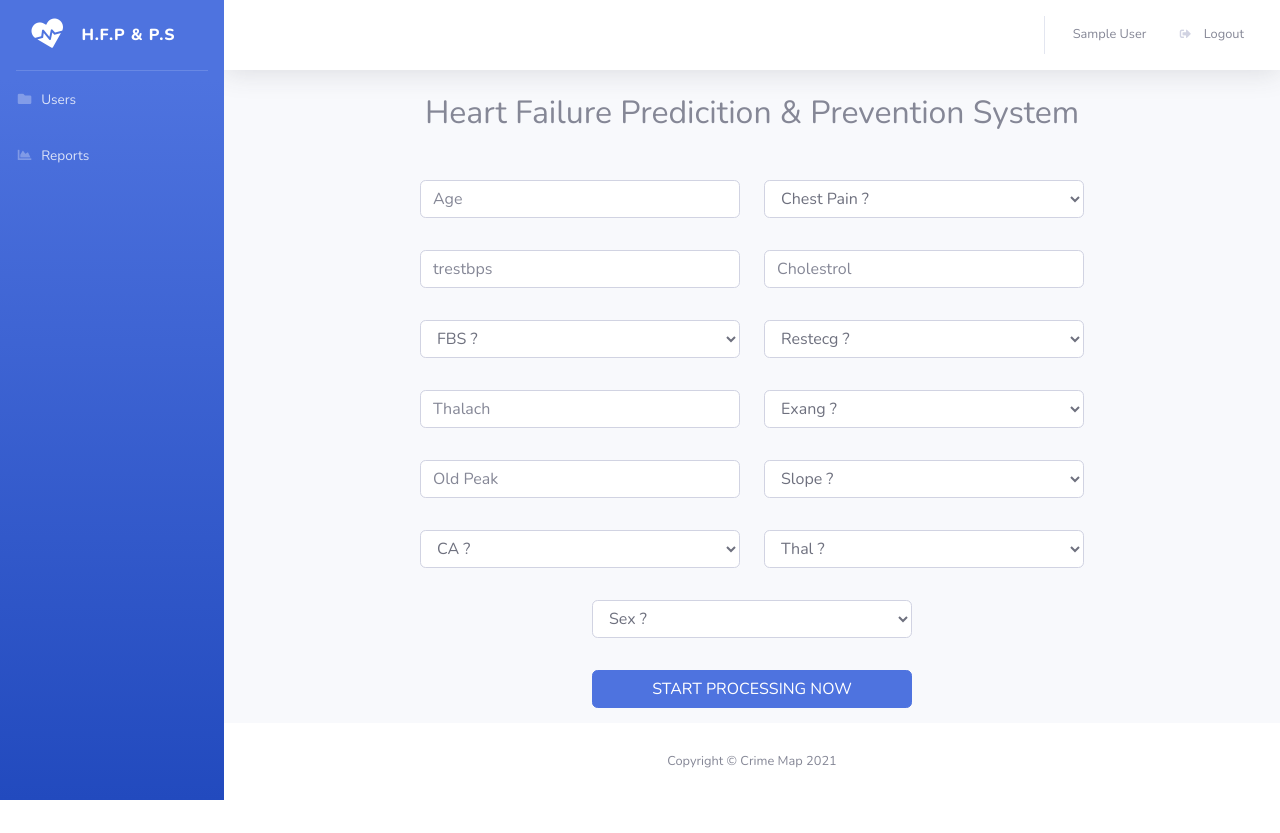
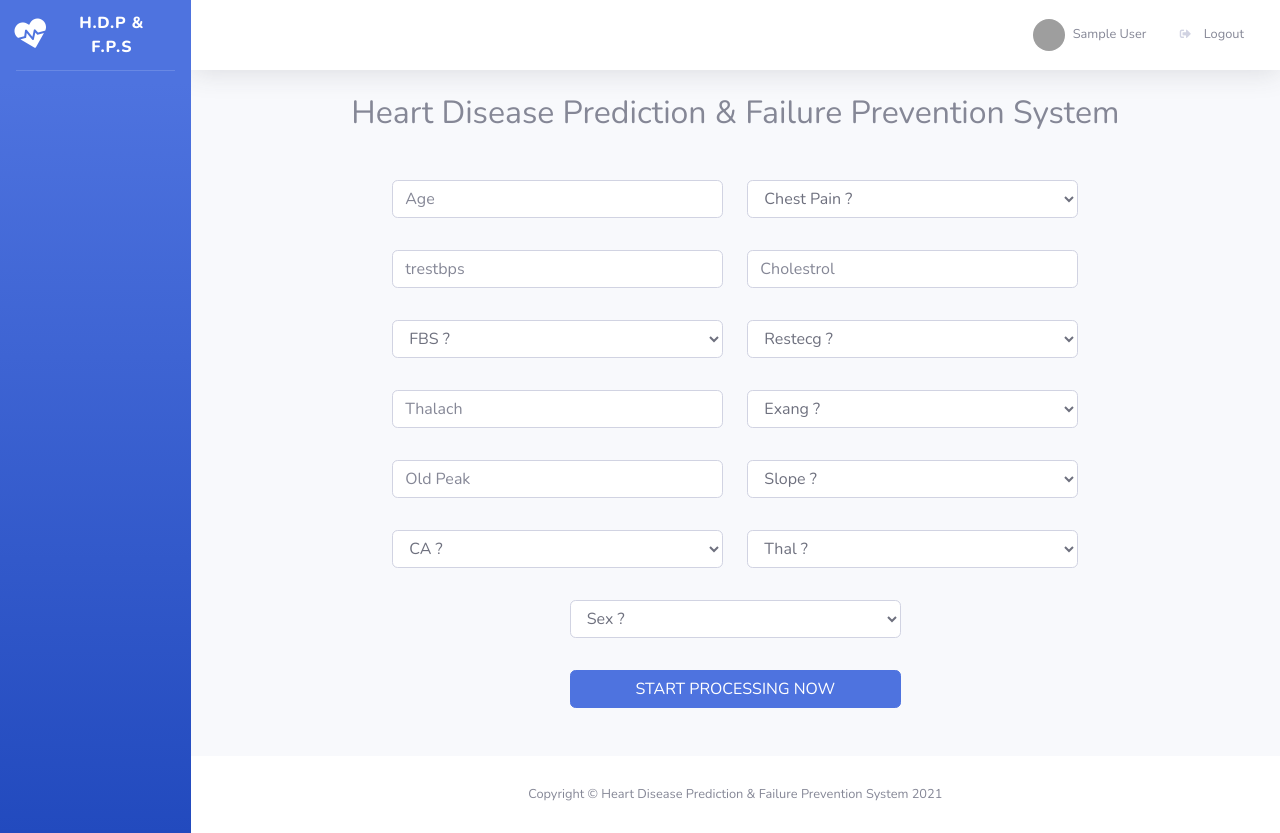
Before and after one commit to thinkDigitalZw/HIT-400, a Flask app: page /predict in a window 1280 px wide. Before the commit the page ends 800 px from the top, so only its background shows below. Run offline with Flask 2, Linux system fonts and the light colour scheme; the visitor is signed in with stand-in values (Sample User, id 1); parts of the project's set-up code (start-up, migrations or seed data) failed here and were passed over; some libraries are stand-ins or nearby versions; grey boxes are pictures that could not be loaded.

Commit message:
Added all files and concluded the project

```diff
--- a/app.py
+++ b/app.py
@@ -9,19 +9,13 @@
 import pandas as pd
 from joblib import load
 
-
-with open(f'models/randomForest.joblib', 'rb') as f:
-    randomForest = load(f)
-
-
-
-app = Flask("Heart Failure Prediction & Prevention System")
-app.secret_key = "Heart Failure Prediction & Prevention System"
+app = Flask("Heart Disease Prediction & Failure Prevention System")
+app.secret_key = "Heart Disease Prediction & Failure Prevention System"
 
 os.environ["OAUTHLIB_INSECURE_TRANSPORT"] = "1"
 
 GOOGLE_CLIENT_ID = "927998997363-s7p33c44tajcdh8s0sfredhnaudrso8s.apps.googleusercontent.com"
-client_secrets_file = os.path.join(pathlib.Path(__file__).parent, "client_secret.json")
+client_secrets_file = os.path.join(pathlib.Path(__file__).parent, "credentials.json")
 
 flow = Flow.from_client_secrets_file(
     client_secrets_file=client_secrets_file,
@@ -29,23 +23,20 @@
     redirect_uri="http://127.0.0.1:5000/callback"
 )
 
-
 def login_is_required(function):
     def wrapper(*args, **kwargs):
         if "google_id" not in session:
-            return abort(401)  # Authorization required
+            return render_template('index.html')  # Authorization required
         else:
             return function()
 
     return wrapper
-
 
 @app.route("/login")
 def login():
     authorization_url, state = flow.authorization_url()
     session["state"] = state
     return redirect(authorization_url)
-
 
 @app.route("/callback")
 def callback():
@@ -65,10 +56,12 @@
         audience=GOOGLE_CLIENT_ID
     )
 
+    print(id_info, "id_info")
+
     session["google_id"] = id_info.get("sub")
     session["name"] = id_info.get("name")
+    session["picture"] = id_info.get("picture")
     return redirect("/predict")
-
 
 @app.route("/logout")
 def logout():
@@ -80,12 +73,10 @@
 def index():
     return render_template('index.html')
 
-
 @app.route("/protected_area")
 @login_is_required
 def protected_area():
     return f"Hello {session['name']}! <br/> <a href='/logout'><button>Logout</button></a>"
-
 
 #Define functions for translating variables to human understandale language
 def translate_predictions(variable):
@@ -145,6 +136,10 @@
         ca = request.form['ca']
         thal = request.form['thal']
 
+        #load the trained model instance
+        with open(f'models/randomForest.joblib', 'rb') as f:
+            randomForest = load(f)
+
         input_variables = pd.DataFrame([[age, sex, cp, trestbps, chol, fbs, restecg, thalach, exang, oldpeak, slope, ca, thal]],
                                        columns=['age', 'sex', 'cp', 'trestbps', 'chol', 'fbs', 'restecg',
                                                 'thalach', 'exang', 'oldpeak', 'slope', 'ca', 'thal'],
--- a/templates/home.html
+++ b/templates/home.html
@@ -10,7 +10,7 @@
     <meta name="description" content="" />
     <meta name="author" content="" />
 
-    <title>Heart Failure Prediction & Prevention System | Home</title>
+    <title>Heart Disease Prediction & Failure Prevention System</title>
 
     <!-- Custom fonts for this template-->
     <link
@@ -38,32 +38,16 @@
         <!-- Sidebar - Brand -->
         <a
           class="sidebar-brand d-flex align-items-center justify-content-center"
-          href="index.html"
+          href="/predict"
         >
           <div class="sidebar-brand-icon rotate-n-15">
             <i class="fas fa-heartbeat"></i>
           </div>
-          <div class="sidebar-brand-text mx-3">H.F.P & P.S</div>
+          <div class="sidebar-brand-text mx-3">H.D.P & F.P.S</div>
         </a>
 
         <!-- Divider -->
         <hr class="sidebar-divider my-0" />
-
-        <!-- Nav Item - Pages Collapse Menu -->
-        <li class="nav-item">
-          <a class="nav-link collapsed" href="home.html">
-            <i class="fas fa-fw fa-folder"></i>
-            <span>Users</span>
-          </a>
-        </li>
-
-        <!-- Nav Item - Charts -->
-        <li class="nav-item">
-          <a class="nav-link" href="home.html">
-            <i class="fas fa-fw fa-chart-area"></i>
-            <span>Reports</span>
-          </a>
-        </li>
       </ul>
       <!-- End of Sidebar -->
 
@@ -92,8 +76,6 @@
 
             <!-- Topbar Navbar -->
             <ul class="navbar-nav ml-auto">
-              <div class="topbar-divider d-none d-sm-block"></div>
-
               <!-- Nav Item - User Information -->
               <li class="nav-item dropdown no-arrow">
                 <a
@@ -105,7 +87,9 @@
                   aria-haspopup="true"
                   aria-expanded="false"
                 >
-                  <span class="mr-2 d-none d-lg-inline text-gray-600 small"
+                  <img class="img-profile rounded-circle"
+                                    src="{{session["picture"]}}">
+                  <span class="mx-2 d-none d-lg-inline text-gray-600 small"
                     >{{session["name"]}}</span
                   >
                 </a>
@@ -135,7 +119,7 @@
   <section id="appointment" class="appointment section-bg">
     <div class="container" data-aos="fade-up">
       <div class="text-center mb-5">
-        <h2>Heart Failure Predicition & Prevention System</h2>
+        <h2>Heart Disease Prediction & Failure Prevention System</h2>
       </div>
 
       <form
@@ -286,7 +270,7 @@
             </select>
           </div>
         </div>
-        <div class="row justify-content-center mt-3">
+        <div class="row justify-content-center mt-3 mb-5">
           <div class="col-xl-4 col-lg-4 col-md-4 col-sm-12 col-xs-12">
             <button class="btn btn-primary btn-block" type="submit">
               START PROCESSING NOW
@@ -299,19 +283,6 @@
   <!-- {% endif %} -->
   <!-- End Appointment Section -->
 
-  <!-- {% if result %}
-      <section id="featured-services" class="featured-services">
-        <div class="container" data-aos="fade-up">
-          <div class="row justify-content-center">
-            <div class="col-xl-12 col-lg-12 col-md-12 col-sm-12 col-xs-12">
-              <h2 class="text-center mb-5">I am still young and learning</h2>
-            </div>
-          </div>
-        </div>
-      </section>
-            {% endif %} -->
-  <!-- ======= Featured Services Section ======= -->
-
   {% if result %}
   <section id="featured-services" class="featured-services">
     <div class="container" data-aos="fade-up">
@@ -320,8 +291,8 @@
           <h2 class="text-center mb-5">Here are the results</h2>
         </div>
         {% for variable, value in original_input.items() %}
-        <div class="card mb-3 ml-2 col-lg-4">
-          <div class="text-center">{{variable}}</div>
+        <div class="card mb-3 ml-2 pt-5 col-lg-4">
+          <div class="text-center"><b>{{variable}}</b></div>
           <div class="card-body">
             <h5 class="card-title text-center">{{value}}</h5>
           </div>
@@ -361,7 +332,7 @@
         <footer class="sticky-footer bg-white">
           <div class="container my-auto">
             <div class="copyright text-center my-auto">
-              <span>Copyright &copy; Crime Map 2021</span>
+              <span>Copyright &copy; Heart Disease Prediction & Failure Prevention System 2021</span>
             </div>
           </div>
         </footer>
```
Also changed, not shown: templates/index.html (+9 -3 lines), screen-shots/Error issues with localhost as domain when using google auth.PNG (added), screen-shots/Issues with auth on local env.PNG (added), screen-shots/Restricting domain email users to login..PNG (added), static/css/sb-admin-2.css, 1 other file.
